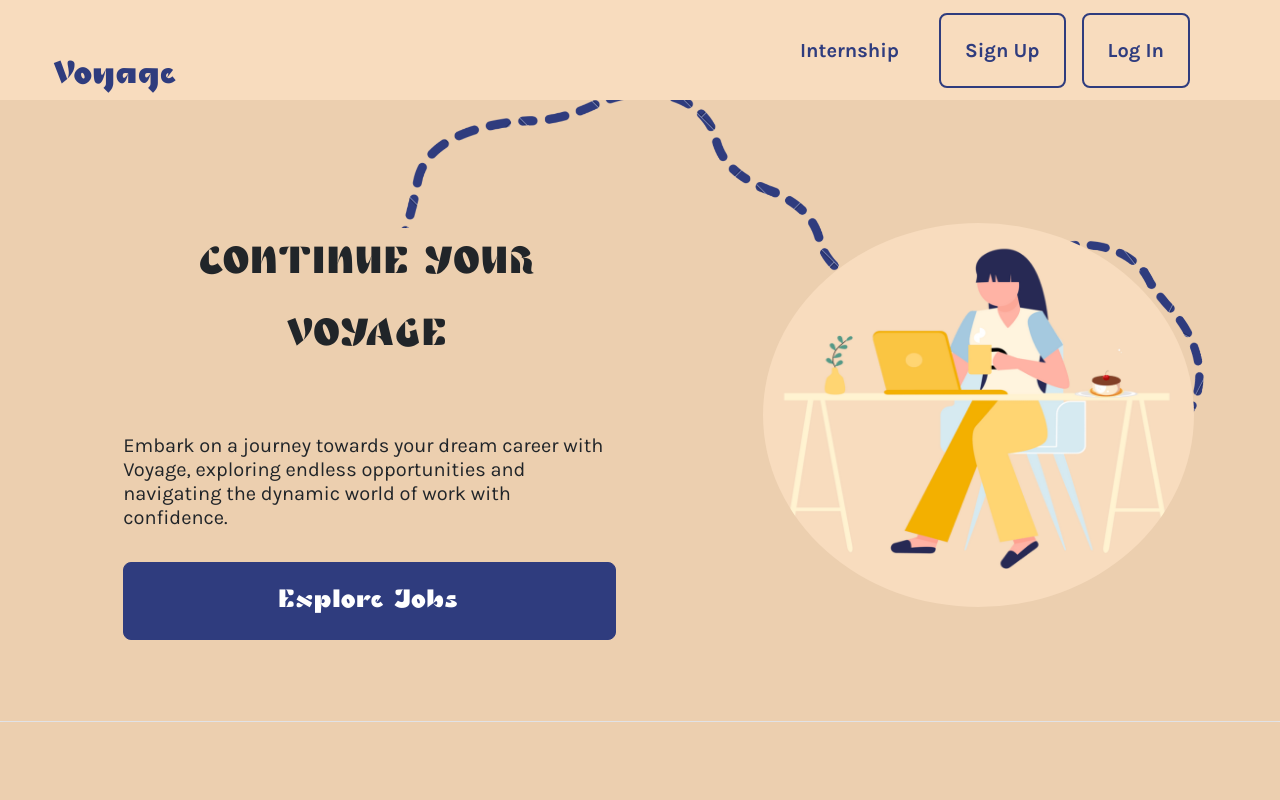
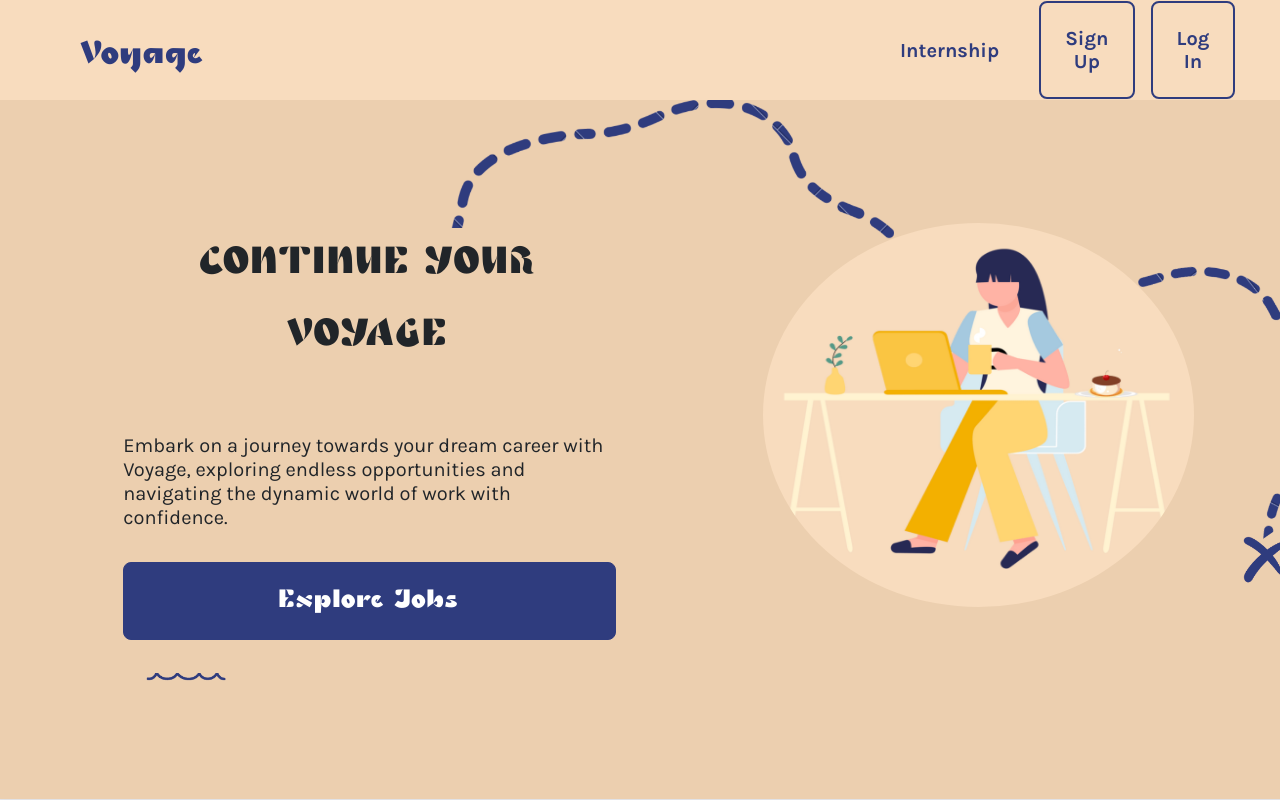
Before and after one commit to bram-n/Voyage, a React (Vite) app in the folder StudentBaseInternship/: page / in a window 1280 px wide. Built offline with nearby package versions, Linux system fonts and the light colour scheme; no server answers.

Commit message:
Progress on SIgn up and Login page and navbar

```diff
--- a/StudentBaseInternship/src/Aesthetics/HomePage.css
+++ b/StudentBaseInternship/src/Aesthetics/HomePage.css
@@ -1,12 +1,10 @@
 body{
     background-image: url("../Aesthetics/Website Background.png");
-    /* margin: 0; */
-    /* padding: 0; */
-    background-color: #eccfaf;
-    background-size: cover; /* This makes the background image cover the entire container */
-    background-repeat: no-repeat; /* This ensures that the background image is not repeated */
+    background-repeat: no-repeat;
+    /* background-position: center; */
+    background-attachment: fixed;
+    background-size: cover;
 }
-
 
 .text-center{
     text-align: center;
@@ -18,6 +16,7 @@ body{
     margin-left: 20%;
     background-color: eccfaf;
 }
+
 .column{
     background-color: #eccfaf;
     margin-top: 10%;
--- a/StudentBaseInternship/src/Aesthetics/Login.css
+++ b/StudentBaseInternship/src/Aesthetics/Login.css
@@ -30,10 +30,9 @@
     margin-left: 100px;
 }
 
-.login-text{
-    margin-top: 10px;
+/* .login-text{
     font-size: 20px;
-}
+} */
 .login-button{
     margin-top: -140px;
     margin-left: 20px;
--- a/StudentBaseInternship/src/Aesthetics/NavBarStyle.css
+++ b/StudentBaseInternship/src/Aesthetics/NavBarStyle.css
@@ -6,26 +6,30 @@
     background-color:#f8dcbe;
   }
 
-
-/* .yellow-background {
-    background: #FCEDDA;
-    background: (217, 217, 217, 0.04);
-} */
-
 .logo-div {
     display: flex;
     align-items: center;
     justify-content: center;
-    width: 30px;
-    height:30px;
     font-size: 50px;
     font-family: Caivun_9;
-    margin-left: 20px;
-    margin-top:50px;
     color:#2F3C7E;
     text-decoration: none;
+    position: absolute;
+    min-width: 100px;
+    max-width: 100px;
+    height: 40px;
+    margin-bottom: 3vh;
 }
 
+.logo{
+    width: 100%;
+    height: 100%;
+    object-fit: contain;
+}
+
+.custom-navbar .navbar-toggler {
+    margin-left: auto;
+}
 
 /* This includes the sign up and Internship*/
 .nav-right-side-component {
@@ -45,9 +49,11 @@
     line-height: normal;
 
     margin:3vh;
+    margin-left: 810px;
     text-decoration: none;
     transition: text-decoration 0.3s;
 }
+
 .text-style:hover {
     text-decoration: underline;
 }
--- a/StudentBaseInternship/src/Aesthetics/Signup.css
+++ b/StudentBaseInternship/src/Aesthetics/Signup.css
@@ -1,4 +1,3 @@
-
 .logo-signup{
     font-size: larger;
     font: Caivun_9;
@@ -12,35 +11,36 @@
     text-decoration: none;
 }
 
-
-.signup-container{
-    margin-top: 10%;
-    width: 60%;
-    display: flex;
+.signup-container {
+    margin-top: 20vh;
+    width: 60%; /* Adjust width as needed */
     justify-content: center;
     align-items: center;
-    height: 50vh; /* Adjust the height as needed */
+    height: 50vh;
+    margin-left: auto;
+    margin-right: auto; /* Add auto margins to center horizontally */
 }
+
+@media screen and (max-width: 800px) {
+    .signup-container {
+        width: 90%; /* Adjust width for smaller screens */
+        min-width: unset; /* Remove min-width */
+    }
+}
+
 .text-signup-center{
     text-decoration: none;
     box-shadow: 0;
     background-color: transparent;
     border-bottom: none;
-    margin: 0 auto; /* This will center the div horizontally */
+    text-align: center;
+}
 
-    text-align: center;
-
-}
 .card{
     background-color: #f8dcbe;
     width: 80%;
-    margin-left: 100px;
 }
 
-.signup-text{
-
-    font-size: 20px;
-}
 .signup-button{
     width: 50%;
     background-color: #2F3C7E;
@@ -51,6 +51,9 @@
     text-align: center; /* This will center the text inside the div */
 }
 
+.signup-text{
+    text-align: center;
+}
 .form{
     display: flex;
     align-items: center;
--- a/StudentBaseInternship/src/Components/NavBar.tsx
+++ b/StudentBaseInternship/src/Components/NavBar.tsx
@@ -5,39 +5,30 @@ import { useAuth } from "../Contexts/AuthContext";
 import "../Aesthetics/NavBarStyle.css";
 import imageLogo from "../assets/Sb-2.png";
 
-// NavBar with routing applied
-
 export default function NavBar() {
   const { currentUser, logout, isAuthenticated } = useAuth();
+
   return (
-    <Navbar
-      className="yellow-background custom-navbar"
-    >
+    <Navbar className="yellow-background custom-navbar" expand="lg">
       <Container>
         <NavLink to="/" className="logo-div">
-          <div className = "logo">
-            Voyage
-          </div>
-          {/* <img
-            src={imageLogo}
-            alt="Internship Logo"
-            className="image-style"
-            style={{ maxWidth: "70px", maxHeight: "70px" }}
-          /> */}
+          <div className="logo">Voyage</div>
         </NavLink>
-        <Nav className="nav-right-side-component">
+        <Navbar.Toggle aria-controls="responsive-navbar-nav" />
+        <Navbar.Collapse id="responsive-navbar-nav">
+          <Nav className="me-auto">
             <NavLink to="/job" className="nav-link text-style">
               Internship
             </NavLink>
+          </Nav>
+          <Nav>
             {isAuthenticated ? (
-            // if user has logged in
               <>
                 <Nav className="nav-link">{currentUser?.email}</Nav>
                 <Button onClick={() => logout()}>Log Out</Button>
                 <div>{currentUser?.displayName}</div>
               </>
             ) : (
-            // if user has not logged in
               <>
                 <NavLink to="/signup" className="signup-box-style">
                   Sign Up
@@ -48,6 +39,7 @@ export default function NavBar() {
               </>
             )}
           </Nav>
+        </Navbar.Collapse>
       </Container>
     </Navbar>
   );
--- a/StudentBaseInternship/src/Pages/SignUp.tsx
+++ b/StudentBaseInternship/src/Pages/SignUp.tsx
@@ -79,7 +79,7 @@ export default function SignUpForm() {
                 type="submit"
                 className="signup-button"
               >
-                <h5>Sign Up</h5>
+                <h5 className = "signup-text">Sign Up</h5>
               </Button>
             </div>
             <Link
--- a/package.json
+++ b/package.json
@@ -2,6 +2,7 @@
   "dependencies": {
     "fs": "^0.0.1-security",
     "papaparse": "^5.4.1",
+    "react-icons": "^5.0.1",
     "tw-elements-react": "^1.0.0-alpha2"
   }
 }
```
Also changed, not shown: 1 other file (tests, documents, lock files or other folders). Lines whose indentation alone changed are shown as unchanged.
